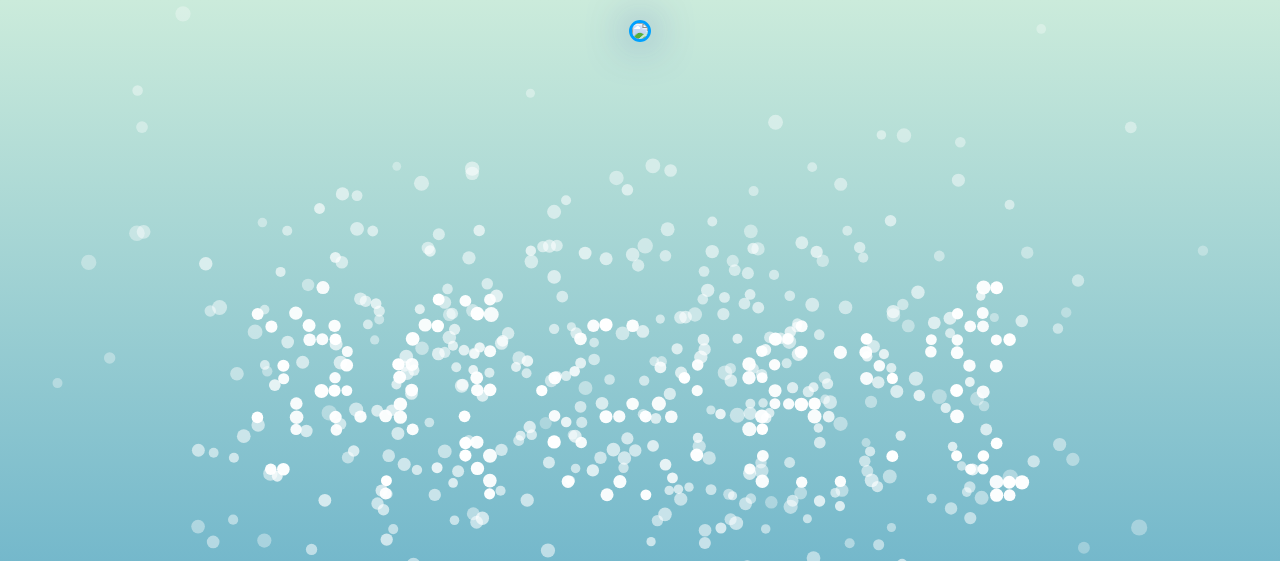
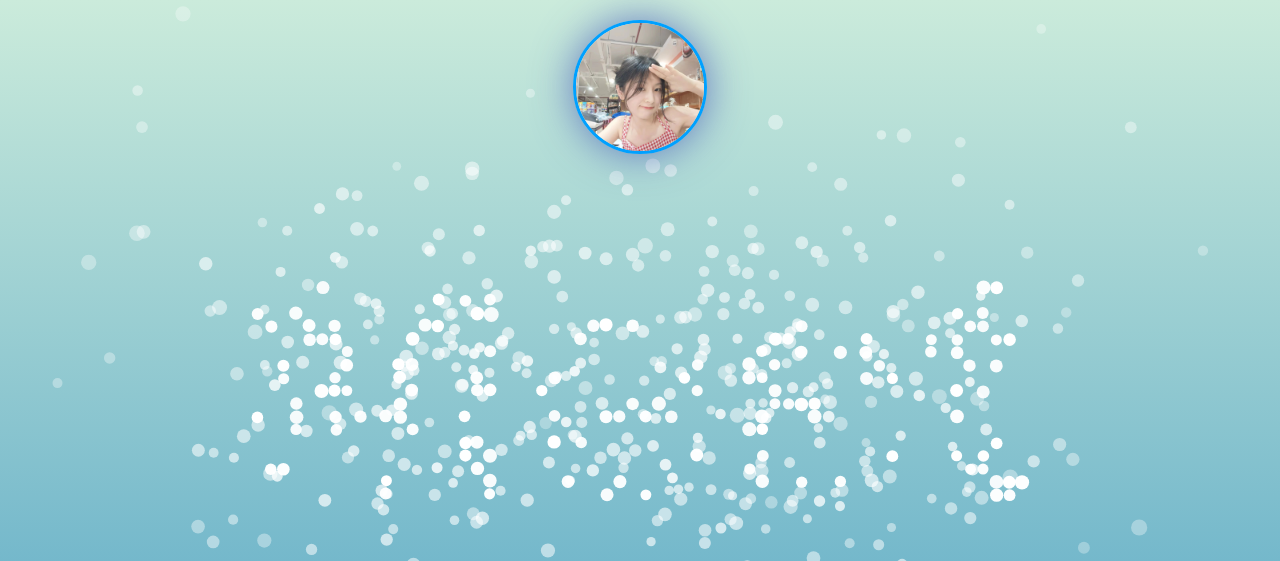
Before and after one commit to Shan-YYYYY/birthday, a plain HTML site: page index.html in a window 1280 px wide. Shown: the top 561 px of the page. Drawn offline with Linux system fonts and the light colour scheme.

Commit message:
Update index.html

```diff
--- a/index.html
+++ b/index.html
@@ -102,7 +102,7 @@
 <!--头像-->
 <div class="cs">
   <!-- src表示头像的地址,建议上传到网页,然后放链接 可以上传到这个网站http://chuantu.biz/-->
-    <img src="img/bestF.jpg" id="logo">
+    <img src="bestF.jpg" id="logo">
 </div>
 <canvas class="canvas" width="1820" height="905"></canvas>
 <p class="text" style="color: #8ef5ff;">
```
